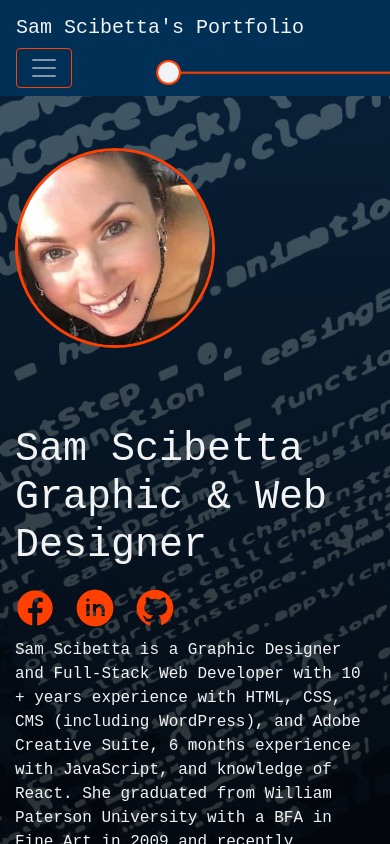
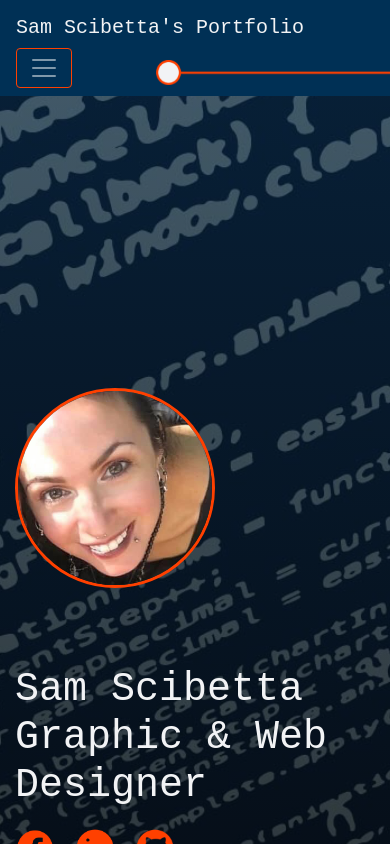
Before and after one commit to scibettas1/portfolio-website, a React (Create React App) app: page /#/ in a window 390 px wide. Shown: the top 844 px of the page. Built offline with nearby package versions, Linux system fonts and the light colour scheme.

Commit message:
added more items to portfolio

```diff
--- a/src/components/Hero.js
+++ b/src/components/Hero.js
@@ -43,11 +43,11 @@ function Hero() {
           <div className="col-md-2"></div>
             <div className="col-md-5">
             <div className="row"></div>
-            <div className="row hideOnMobile"></div>
-              <div className="row hideOnMobile"><img src={circle} className="dot1 circle hideOnMobile" alt="circle"/></div>
-              <div className="row hideOnMobile"><img src={circle} className="dot2 circle hideOnMobile" alt="circle"/></div>
-              <div className="row hideOnMobile"><img src={circle} className="dot3 circle hideOnMobile" alt="circle"/></div>
-              <div className="row hideOnMobile"><img src={circle} className="dot4 circle hideOnMobile" alt="circle"/></div>
+            <div className="row"></div>
+              <div className="row"><img src={circle} className="dot1" alt="circle"/></div>
+              <div className="row"><img src={circle} className="dot2" alt="circle"/></div>
+              <div className="row"><img src={circle} className="dot3" alt="circle"/></div>
+              <div className="row"><img src={circle} className="dot4" alt="circle"/></div>
             </div>
             <div className="col-md-5">
               <img src={profile} className="rounded-circle profile-img" alt="profile sam scibetta"/>
--- a/src/components/pages/Web.js
+++ b/src/components/pages/Web.js
@@ -18,6 +18,8 @@ import eTracker from "../../images/employee_tracker.png";
 import fiveWire from "../../images/fivewire.png";
 // eslint-disable-next-line
 import burger from "../../images/eat-the-burger.png";
+// eslint-disable-next-line
+import nafto from "../../images/nafto.png";
 // eslint-disable-next-line
 import weather from "../../images/weather-app.png";
 // -------------------------------------------------------
--- a/src/styles/style.css
+++ b/src/styles/style.css
@@ -79,7 +79,7 @@ h1 {
     min-height: 300px;
 }
 
-.circle {
+.dot1, .dot2, .dot3, .dot4 {
     max-width: 25px;
     float: left;
 }
@@ -194,8 +194,8 @@ footer {
     .my-h5 {
     font-size: 14px;
     font-weight: 400;
-}
-    .hideOnMobile {
+    }
+    .dot1, .dot2, .dot3, .dot4 {
         display:none!important;
     }
 }
--- a/src/web.json
+++ b/src/web.json
@@ -1,6 +1,15 @@
 [
+  {
+    "id": 1,
+      "image": "/static/media/flight-saver.04177b16.png",
+      "link": "https://www.nafto.org/",
+      "repo": "https://github.com/scibettas1/flightSaver",
+      "title": "NAFTO",
+      "description": "WordPress website built and maintained on behalf of the National Association of Field Training Officers",
+      "alt": "national association of field training officers website"
+    },
     {
-      "id": 1,
+      "id": 3,
       "image": "/static/media/fivewire.ae61a1b0.png",
       "link": "https://group5-proj2.herokuapp.com/",
       "repo": "https://github.com/scibettas1/5Wire",
@@ -9,7 +18,16 @@
       "alt": "music player website"
     },
     {
-        "id": 2,
+      "id": 4,
+        "image": "/static/media/flight-saver.04177b16.png",
+        "link": "https://scibettas1.github.io/flightSaver/",
+        "repo": "https://github.com/scibettas1/flightSaver",
+        "title": "Flight Saver",
+        "description": "Front-end mobile responsive travel website that alows you to search for flights and save them into a search history. It also provides weather and currency exchange information for when and where you are traveling. Group project deployed on Github Pages.",
+        "alt": "seach and save flights application"
+      },
+    {
+        "id": 5,
         "image": "/static/media/eat-the-burger.79496373.png",
         "link": "https://eat-the-burger-scibetta.herokuapp.com/",
         "repo": "https://github.com/scibettas1/eat-the-burger",
@@ -18,7 +36,7 @@
         "alt": "eat the burger application"
       },
       {
-        "id": 3,
+        "id": 6,
         "image": "/static/media/weather-app.bbb09867.png",
         "link": "https://scibettas1.github.io/weather/",
         "repo": "https://github.com/scibettas1/weather",
@@ -27,7 +45,7 @@
         "alt": "weather application"
       },
       {
-        "id": 4,
+        "id": 7,
         "image": "/static/media/password-generator.1a245b6e.png",
         "link": "https://scibettas1.github.io/password_generator/",
         "repo": "https://github.com/scibettas1/password_generator",
@@ -36,7 +54,7 @@
         "alt": "password generator application"
       },
       {
-        "id": 5,
+        "id": 8,
         "image": "/static/media/day_planner.87bc9606.png",
         "link": "https://scibettas1.github.io/calendar/",
         "repo": "https://github.com/scibettas1/calendar",
@@ -45,7 +63,7 @@
         "alt": "scheduling application"
       },
       {
-        "id": 6,
+        "id": 9,
         "image": "/static/media/readMe-generator.5bf230f0.png",
         "link": "https://drive.google.com/file/d/1A9TpvZSDcvcvmeDBHxwfAnJMMBOvoDBI/preview",
         "repo": "https://github.com/scibettas1/readme_writer",
@@ -54,21 +72,13 @@
         "alt": "redme generator application"
       },
       {
-        "id": 7,
+        "id": 10,
         "image": "/static/media/employee_tracker.95a9922e.png",
         "link": "https://drive.google.com/file/d/1JqXH6d_lorUpccgi5XIE1krg_CcGpmlO/view",
         "repo": "https://github.com/scibettas1/employee_tracker",
         "title": "Employee Tracker",
         "description": "A mySQL database of employee information that can be viewed and modified via the server.",
         "alt": "employee tracker application"
-      },
-      {
-      "id": 8,
-        "image": "/static/media/flight-saver.04177b16.png",
-        "link": "https://scibettas1.github.io/flightSaver/",
-        "repo": "https://github.com/scibettas1/flightSaver",
-        "title": "Flight Saver",
-        "description": "Front-end mobile responsive travel website that alows you to search for flights and save them into a search history. It also provides weather and currency exchange information for when and where you are traveling. Group project deployed on Github Pages.",
-        "alt": "seach and save flights application"
       }
+
   ]
```
Also changed, not shown: 1 other file (tests, documents, lock files or other folders).
